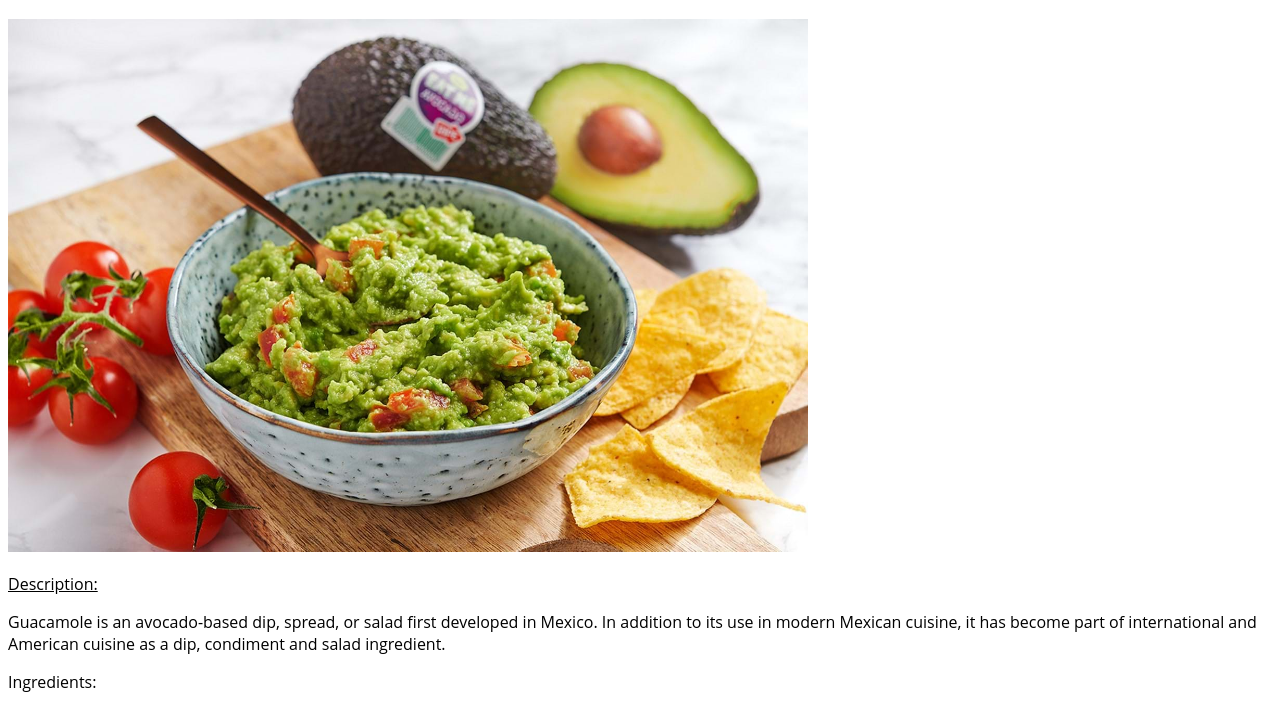
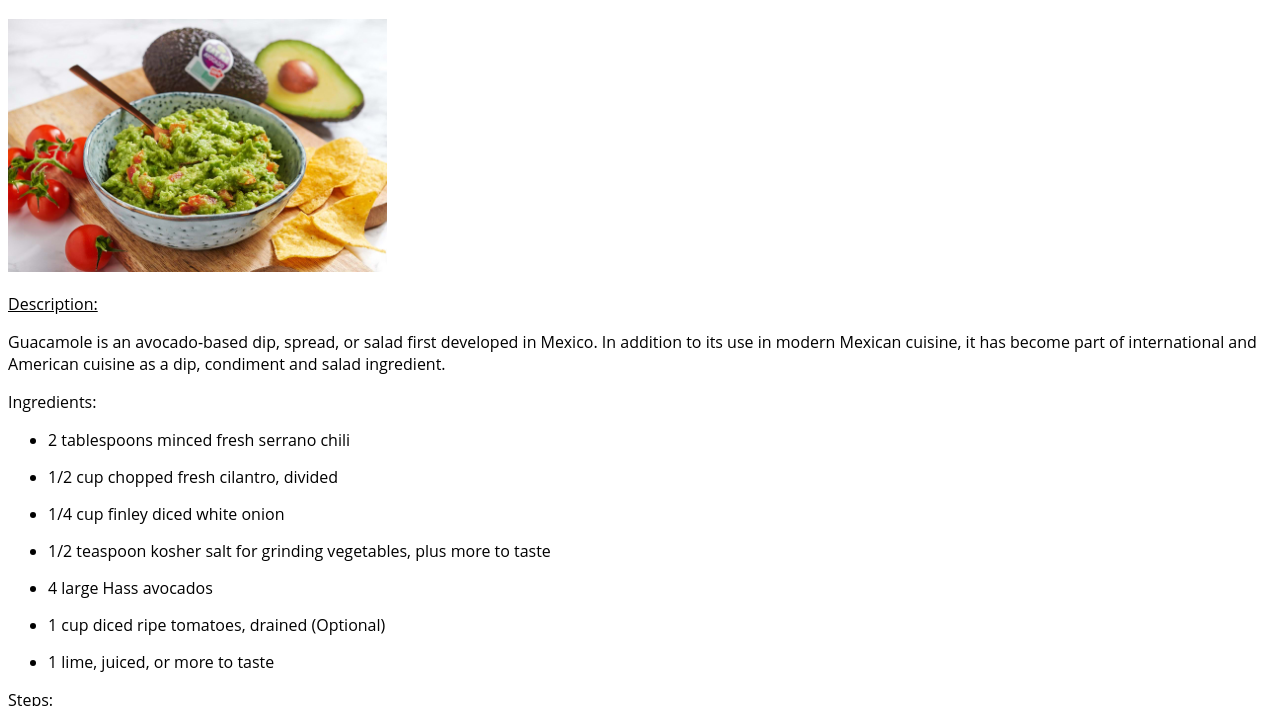
Before and after one commit to hardcoreseb/odin-recipes, a plain HTML site: page recipes/guacamole.html in a window 1280 px wide. Shown: the part 61-767 px from the top of the page. Drawn offline with Linux system fonts and the light colour scheme.

Commit message:
Fixed img sizes

```diff
--- a/styles/style.css
+++ b/styles/style.css
@@ -10,3 +10,11 @@ h1 {
     width: 800px;
     height: auto;
 }
+
+img {
+    max-width: 30%;
+}
+
+li {
+    margin-bottom: 15px;
+}
```
